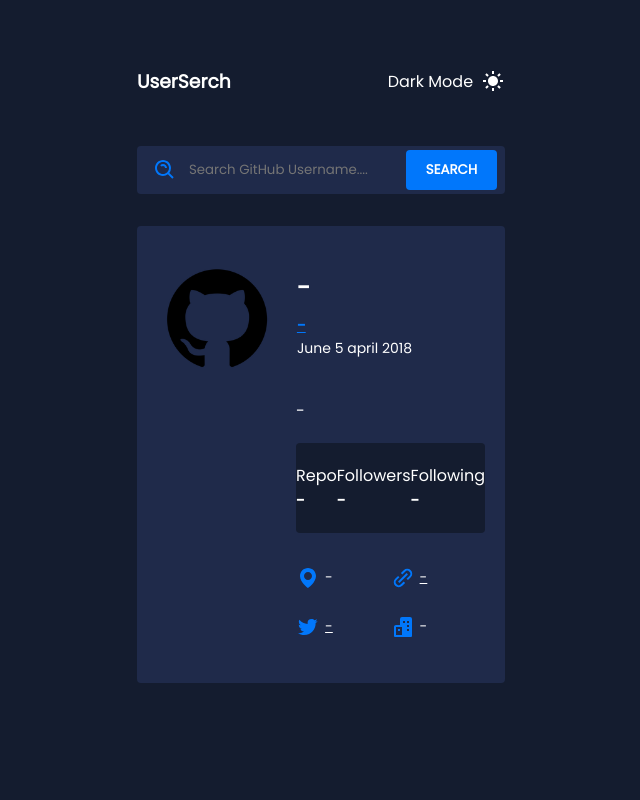
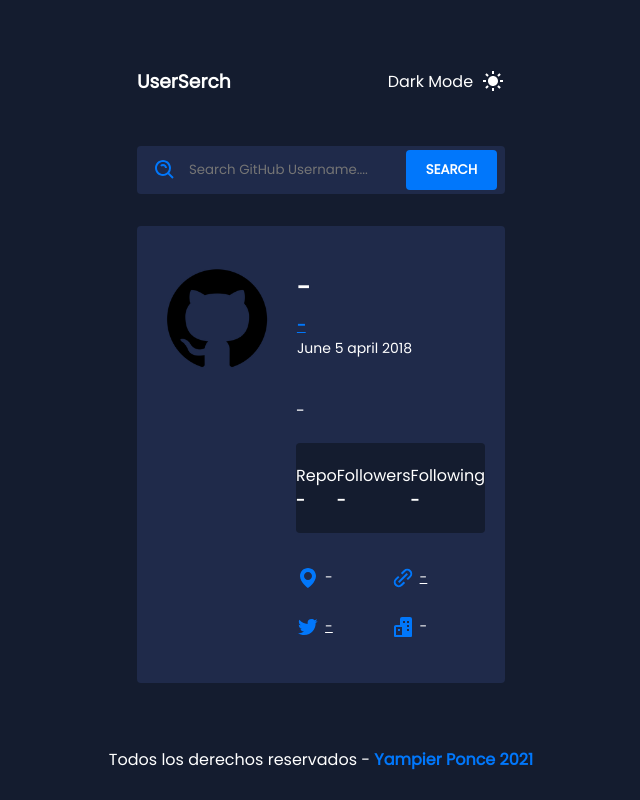
Before and after one commit to YampierPonceV/GitHubUserSearch, a plain HTML site: page index.html in a window 1280 px wide. Shown: the whole page, without its empty margins (319-959 px from the left). Drawn offline with Linux system fonts and the light colour scheme; no server answers.

Commit message:
update validation API - INPUT-SEARCH

```diff
--- a/index.html
+++ b/index.html
@@ -91,5 +91,11 @@
         <h3 class="title-error">Usuario No Encontrado</h3>
       </section>
     </div>
+    <footer class="footer">
+      <p>
+        Todos los derechos reservados -
+        <span class="title-footer">Yampier Ponce 2021</span>
+      </p>
+    </footer>
   </body>
 </html>
--- a/main.js
+++ b/main.js
@@ -11,6 +11,10 @@ const txtButon = $("#text-search");
 getUser(user);
 
 btnBuscar.onclick = () => {
+  if (inputBuscar.value === "") {
+    inputBuscar.focus();
+    return alert("Ingrese un nombre de usuario");
+  }
   const user = inputBuscar.value;
   loaderIcon.classList.add("icon-loader-mostrar");
   txtButon.classList.add("text-search");
--- a/style.css
+++ b/style.css
@@ -22,6 +22,7 @@
 body {
   margin: 0;
   display: flex;
+  flex-direction: column;
   min-height: 100vh;
   background: var(--azulOscuro);
   color: var(--white);
@@ -41,6 +42,15 @@ a {
   gap: 2rem;
 }
 
+.footer {
+  text-align: center;
+}
+
+.title-footer {
+  font-weight: bold;
+  color: var(--celesteClaro);
+}
+
 @media screen and (max-width: 640px) {
   body {
     padding: 16px;
```
